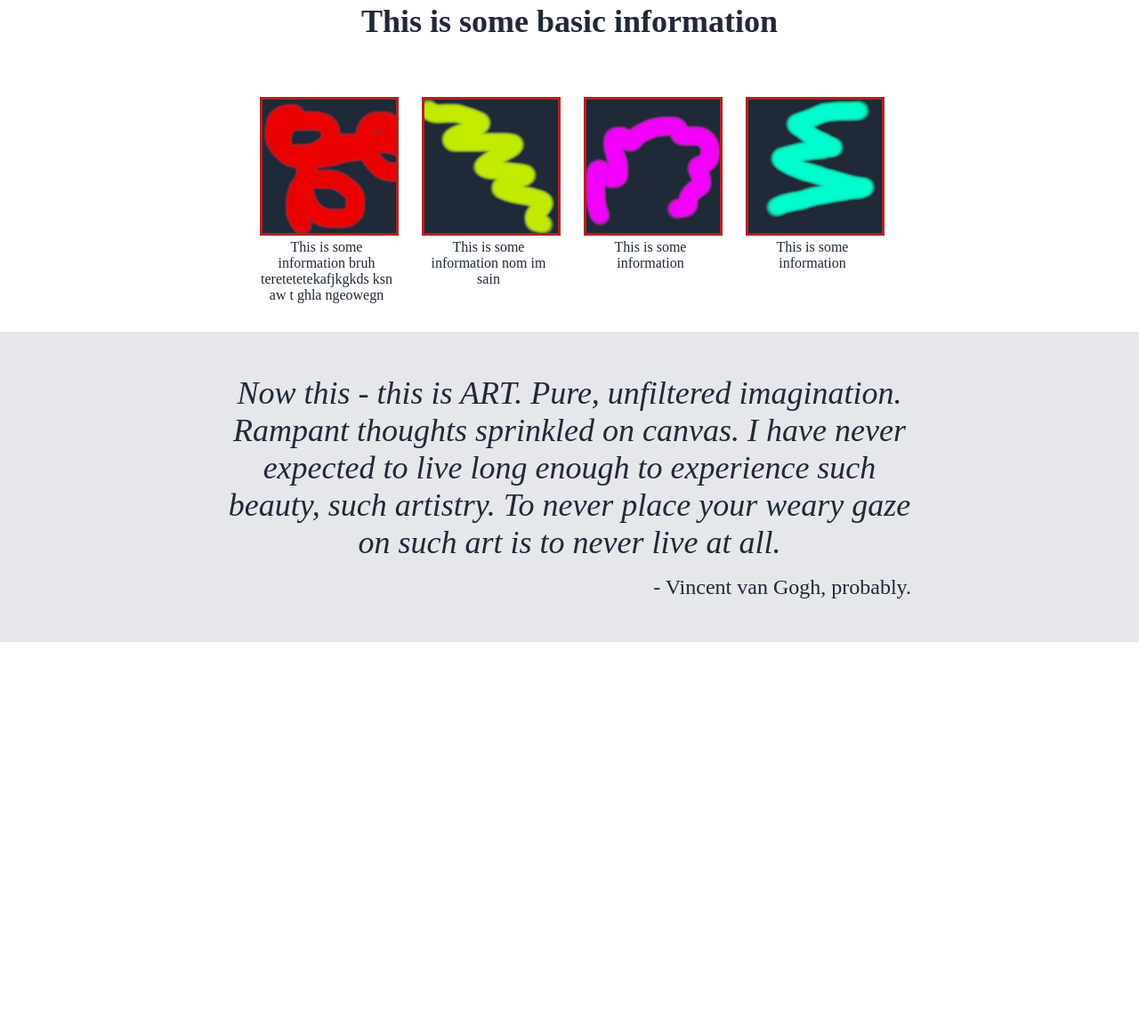
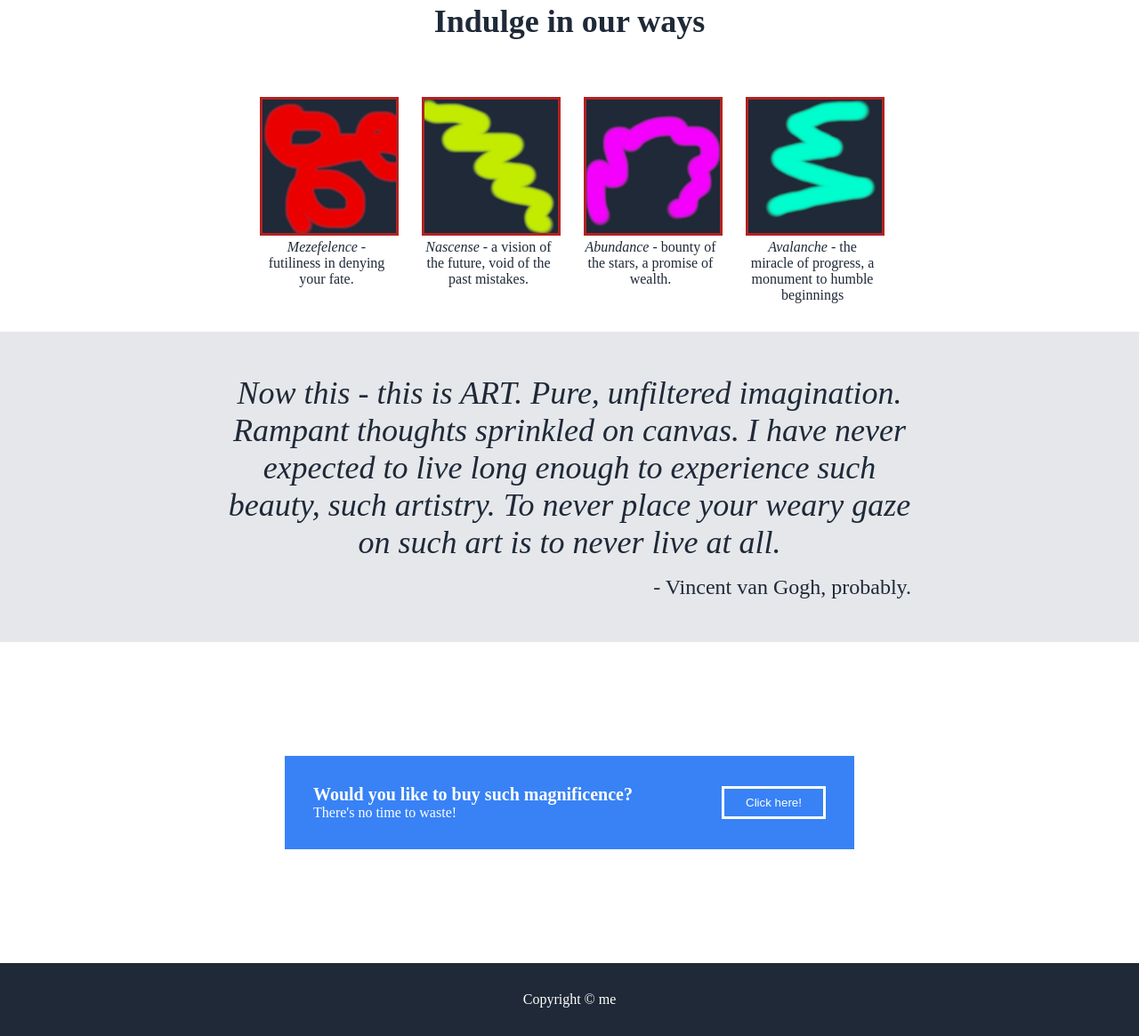
Before and after one commit to michalczewski/landing-page, a plain HTML site: page index.html in a window 1280 px wide. Shown: the part 519-1684 px from the top of the page at 89% size. Before the commit the page ends 1241 px from the top, so only its background shows below. Drawn offline with Linux system fonts and the light colour scheme.

Commit message:
Replace placeholder text

```diff
--- a/index.html
+++ b/index.html
@@ -20,8 +20,8 @@
         <div class="headb">
             <div class="container">
                 <div class="text">
-                <div class="hero">This website is awesome</div>
-                <div class="links">That is some smaller text to give a little insight on context of the website. It is smaller and thinner.</div>
+                <div class="hero">This is the future of art.</div>
+                <div class="links">Witness the birth of a revolution. Through hardships of modern life to the starts beyond. Join us in this crucial endeavour.</div>
                 <button>Sign up</button>
             </div>
         </div>
@@ -31,34 +31,44 @@
         </div>
             </header>
             <div class="info">
-            <div class="infohead">This is some basic information</div>
+            <div class="infohead">Indulge in our ways</div>
         </div>
             <div class="info">
 
 
             <div class="infoc">
                 <img src="img/02.png">
-                <div class="infotext">This is some information bruh teretetetekafjkgkds ksn aw t ghla ngeowegn</div>
+                <div class="infotext"><em></ec>Mezefelence</em> - futiliness in denying your fate.</div>
              </div>
              <div class="infoc">
                 <img src="img/03.png">
-                <div class="infotext">This is some information nom im sain</div>
+                <div class="infotext"><em>Nascense</em> - a vision of the future, void of the past mistakes.</div>
 
              </div>
              <div class="infoc">
                 <img src="img/04.png">
-                <div class="infotext">This is some information</div>
+                <div class="infotext"><em>Abundance</em> - bounty of the stars, a promise of wealth.</div>
 
              </div>
              <div class="infoc">
 
                 <img src="img/05.png">
-                <div class="infotext">This is some information</div>
+                <div class="infotext"><em>Avalanche</em> - the miracle of progress, a monument to humble beginnings</div>
              </div>
          </div>
     <div class="quote">
         <em class="quotetext">Now this - this is ART. Pure, unfiltered imagination. Rampant thoughts sprinkled on canvas. I have never expected to live long enough to experience such beauty, such artistry. To never place your weary gaze on such art is to never live at all.</em>
         <div class="quoteauthor">- Vincent van Gogh, probably.</div>
     </div>
+    <div class="call">
+        <div class="callcont">
+        <div>Would you like to buy such magnificence?</div>
+        <div class="calltext">There's no time to waste!</div>
+    </div>
+        <button id="call">Click here!</button>
+    </div>
+    <footer>
+        <div>Copyright &copy; me</div>
+    </footer>
 </body>
 </html>
```
